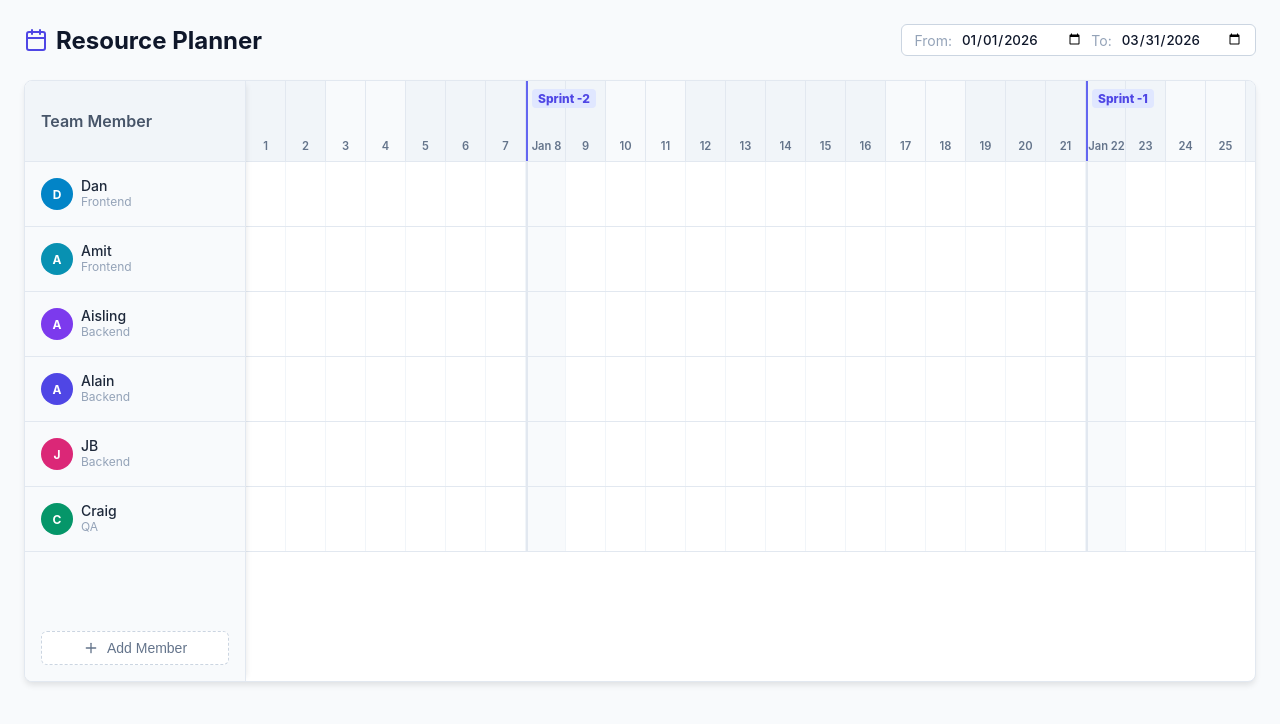
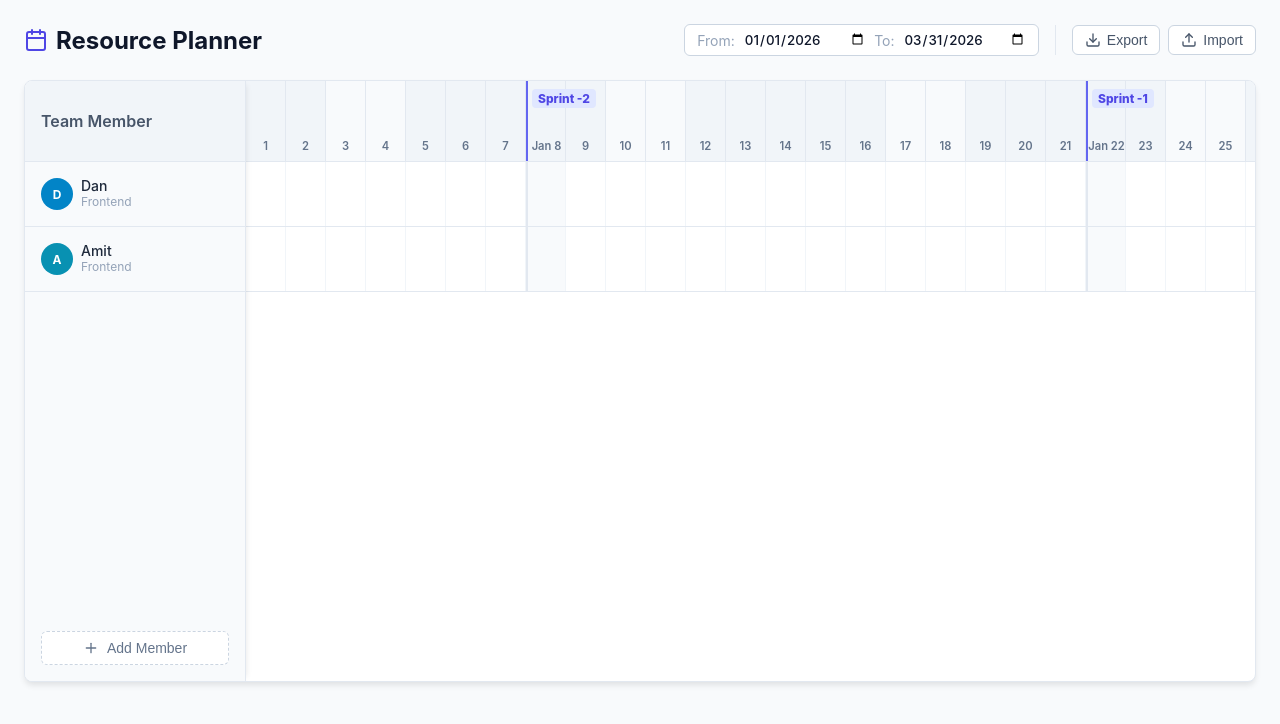
Before and after one commit to pannamatena/resourcePlanner, a React (Create React App) app in the folder client/: page / in a window 1280 px wide. Shown: the top 724 px of the page. Built offline with nearby package versions, Linux system fonts and the light colour scheme.

Commit message:
add import/export functionality

```diff
--- a/client/src/App.js
+++ b/client/src/App.js
@@ -1,52 +1,33 @@
 /** @jsxImportSource @emotion/react */
 import React, { useState, useMemo, useEffect, useRef } from 'react';
-import { Link as LinkIcon, X, Calendar, ExternalLink, Plus, Trash2, Pencil } from 'lucide-react';
+import { Link as LinkIcon, X, Calendar, ExternalLink, Plus, Trash2, Pencil, Download, Upload } from 'lucide-react';
 import * as S from './Style';
 
 // --- HELPERS ---
+const toISODate = (date) => date.toISOString().split('T')[0];
+const formatDate = (date) => date.toLocaleDateString('en-US', { month: 'short', day: 'numeric' });
 
-// Format YYYY-MM-DD
-const toISODate = (date) => date.toISOString().split('T')[0];
-
-const formatDate = (date) => {
-  return date.toLocaleDateString('en-US', { month: 'short', day: 'numeric' });
-};
-
-// Calculate Quarter based on Today
 const getCurrentQuarter = () => {
   const now = new Date();
   const year = now.getFullYear();
-  const month = now.getMonth(); // 0-11
-
+  const month = now.getMonth();
   let startMonth, endMonth, endDay;
-
-  if (month <= 2) { // Q1: Jan - Mar
-    startMonth = 0; endMonth = 2; endDay = 31;
-  } else if (month <= 5) { // Q2: Apr - Jun
-    startMonth = 3; endMonth = 5; endDay = 30;
-  } else if (month <= 8) { // Q3: Jul - Sep
-    startMonth = 6; endMonth = 8; endDay = 30;
-  } else { // Q4: Oct - Dec
-    startMonth = 9; endMonth = 11; endDay = 31;
-  }
-
+  if (month <= 2) { startMonth = 0; endMonth = 2; endDay = 31; }
+  else if (month <= 5) { startMonth = 3; endMonth = 5; endDay = 30; }
+  else if (month <= 8) { startMonth = 6; endMonth = 8; endDay = 30; }
+  else { startMonth = 9; endMonth = 11; endDay = 31; }
   const start = new Date(year, startMonth, 1);
   const end = new Date(year, endMonth, endDay);
-
   return { start: toISODate(start), end: toISODate(end) };
 };
 
-// Generate array of dates for the view
 const generateDateRange = (startStr, endStr) => {
   const dates = [];
   const start = new Date(startStr);
   const end = new Date(endStr);
-
-  // Safety: Prevent huge loops
   const diffTime = Math.abs(end - start);
   const diffDays = Math.ceil(diffTime / (1000 * 60 * 60 * 24));
-  if (diffDays > 365 * 2) return { dates: [], totalDays: 0 }; // Limit to 2 years
-
+  if (diffDays > 365 * 2) return { dates: [], totalDays: 0 };
   const current = new Date(start);
   while (current <= end) {
     dates.push(new Date(current));
@@ -55,44 +36,31 @@ const generateDateRange = (startStr, endStr) => {
   return { dates, totalDays: dates.length };
 };
 
-// ANCHOR DATE: Used for Sprint calculations and Task Storage
-// (Tasks are stored as "Days since Feb 5, 2026")
 const ANCHOR_DATE = new Date('2026-02-05T00:00:00');
 
-// Helper: Convert View Index -> Absolute Storage Index (vs Anchor)
 const getStorageIndexFromViewIndex = (viewStartDate, viewIndex) => {
   const viewDate = new Date(viewStartDate);
   viewDate.setDate(viewDate.getDate() + viewIndex);
-
   const diffTime = viewDate.getTime() - ANCHOR_DATE.getTime();
   return Math.ceil(diffTime / (1000 * 60 * 60 * 24));
 };
 
-// Helper: Convert Storage Index -> View Index (for displaying bars)
 const getViewIndexFromStorageIndex = (viewStartDate, storageIdx) => {
-  // Calculate Date of task start
   const taskDate = new Date(ANCHOR_DATE);
   taskDate.setDate(taskDate.getDate() + storageIdx);
-
-  // Calculate difference from View Start
   const viewStart = new Date(viewStartDate);
-
-  // Reset hours
   taskDate.setHours(0,0,0,0);
   viewStart.setHours(0,0,0,0);
-
   const diffTime = taskDate.getTime() - viewStart.getTime();
   return Math.ceil(diffTime / (1000 * 60 * 60 * 24));
 };
 
-// Helper: Convert Storage Index -> YYYY-MM-DD
 const getDateStringFromStorageIndex = (idx) => {
   const d = new Date(ANCHOR_DATE);
   d.setDate(d.getDate() + idx);
   return toISODate(d);
 };
 
-// Helper: Convert YYYY-MM-DD -> Storage Index
 const getStorageIndexFromDateString = (dateStr) => {
   const d = new Date(dateStr);
   d.setHours(0,0,0,0);
@@ -102,8 +70,6 @@ const getStorageIndexFromDateString = (dateStr) => {
   return Math.ceil(diff / (1000 * 60 * 60 * 24));
 };
 
-
-// --- INITIAL DATA ---
 const COLOR_THEMES = [
   { name: 'Blue',    main: '#0284c7', bg: '#e0f2fe' },
   { name: 'Cyan',    main: '#0891b2', bg: '#cffafe' },
@@ -118,27 +84,15 @@ const COLOR_THEMES = [
 const INITIAL_TEAM = [
   { id: 1, name: 'Dan', role: 'Frontend', color: COLOR_THEMES[0] },
   { id: 2, name: 'Amit', role: 'Frontend', color: COLOR_THEMES[1] },
-  { id: 3, name: 'Aisling', role: 'Backend', color: COLOR_THEMES[2] },
-  { id: 4, name: 'Alain', role: 'Backend', color: COLOR_THEMES[3] },
-  { id: 5, name: 'JB', role: 'Backend', color: COLOR_THEMES[4] },
-  { id: 6, name: 'Craig', role: 'QA',      color: COLOR_THEMES[5] },
 ];
-
 const INITIAL_TASKS = [
   { id: 101, resourceId: 1, title: 'Auth Service', startIdx: 0, duration: 10, url: '' },
 ];
 
 const App = () => {
-  // --- VIEW STATE (Not Saved) ---
   const [viewRange, setViewRange] = useState(getCurrentQuarter());
+  const { dates, totalDays } = useMemo(() => generateDateRange(viewRange.start, viewRange.end), [viewRange]);
 
-  // Memoize generated dates so we don't recalc on every render
-  const { dates, totalDays } = useMemo(() =>
-      generateDateRange(viewRange.start, viewRange.end),
-    [viewRange]
-  );
-
-  // --- PERSISTED STATE ---
   const [team, setTeam] = useState(() => {
     const saved = localStorage.getItem('planner_team');
     return saved ? JSON.parse(saved) : INITIAL_TEAM;
@@ -152,16 +106,56 @@ const App = () => {
   useEffect(() => { localStorage.setItem('planner_team', JSON.stringify(team)); }, [team]);
   useEffect(() => { localStorage.setItem('planner_tasks', JSON.stringify(tasks)); }, [tasks]);
 
-  // --- UI STATES ---
   const [isModalOpen, setIsModalOpen] = useState(false);
   const [isMemberModalOpen, setIsMemberModalOpen] = useState(false);
   const [editingTask, setEditingTask] = useState(null);
   const [memberForm, setMemberForm] = useState({ id: null, name: '', role: '', colorIdx: 0 });
-
   const [resizingTask, setResizingTask] = useState(null);
   const isResizingRef = useRef(false);
+  const fileInputRef = useRef(null);
 
-  // --- HELPERS ---
+  // --- IMPORT / EXPORT LOGIC ---
+
+  const handleExport = () => {
+    const dataStr = JSON.stringify({ team, tasks, version: 1 }, null, 2);
+    const blob = new Blob([dataStr], { type: "application/json" });
+    const url = URL.createObjectURL(blob);
+    const link = document.createElement('a');
+    link.href = url;
+    link.download = `planner-backup-${toISODate(new Date())}.json`;
+    link.click();
+    URL.revokeObjectURL(url);
+  };
+
+  const triggerImport = () => {
+    if (fileInputRef.current) fileInputRef.current.click();
+  };
+
+  const handleImportFile = (event) => {
+    const file = event.target.files[0];
+    if (!file) return;
+
+    const reader = new FileReader();
+    reader.onload = (e) => {
+      try {
+        const json = JSON.parse(e.target.result);
+        if (json.team && Array.isArray(json.team) && json.tasks && Array.isArray(json.tasks)) {
+          if(window.confirm("This will overwrite your current data. Continue?")) {
+            setTeam(json.team);
+            setTasks(json.tasks);
+          }
+        } else {
+          alert("Invalid file format. Missing team or tasks data.");
+        }
+      } catch (err) {
+        alert("Failed to parse JSON file.");
+      }
+    };
+    reader.readAsText(file);
+    event.target.value = null; // Reset input so same file can be selected again
+  };
+
+  // --- HELPERS & HANDLERS ---
   const getSprintInfo = (date) => {
     const diffTime = date.getTime() - ANCHOR_DATE.getTime();
     const diffDays = Math.ceil(diffTime / (1000 * 60 * 60 * 24));
@@ -169,13 +163,11 @@ const App = () => {
     let label = null;
     if (isSprintStart) {
       const sprintNum = Math.floor(diffDays / 14) + 1;
-      // Handle negative sprint numbers (before anchor)
       label = diffDays < 0 ? `Sprint ${Math.floor(diffDays/14)}` : `Sprint ${sprintNum}`;
     }
     return { isSprintStart, label };
   };
 
-  // --- MEMBER LOGIC ---
   const openMemberModal = (member = null) => {
     if (member) {
       const colorIdx = COLOR_THEMES.findIndex(c => c.main === member.color.main);
@@ -204,17 +196,11 @@ const App = () => {
     }
   };
 
-  // --- TASK LOGIC ---
-
   const handleAddTask = (resourceId, viewIndex) => {
     if (isResizingRef.current) return;
-
-    // Calculate storage index based on where they clicked in the current view
     const storageIdx = getStorageIndexFromViewIndex(viewRange.start, viewIndex);
-
     const startStr = getDateStringFromStorageIndex(storageIdx);
     const endStr = getDateStringFromStorageIndex(storageIdx + 5);
-
     setEditingTask({ id: Date.now(), resourceId, title: 'New Task', startStr, endStr, url: '' });
     setIsModalOpen(true);
   };
@@ -232,7 +218,6 @@ const App = () => {
     const newEndIdx = getStorageIndexFromDateString(editingTask.endStr);
     const newDuration = newEndIdx - newStartIdx;
     if (newDuration <= 0) return alert("End date must be after start date");
-
     const taskToSave = { ...editingTask, startIdx: newStartIdx, duration: newDuration };
     setTasks(prev => {
       const exists = prev.find(t => t.id === taskToSave.id);
@@ -246,13 +231,10 @@ const App = () => {
     setIsModalOpen(false);
   };
 
-  // --- DRAG & RESIZE ---
-
   const onDragStart = (e, task, viewIndex) => {
     if (isResizingRef.current) { e.preventDefault(); return; }
     e.dataTransfer.setData('taskId', task.id);
     const rect = e.target.getBoundingClientRect();
-    // Offset relative to the bar's start
     const clickOffset = Math.floor((e.clientX - rect.left) / S.DAY_WIDTH);
     e.dataTransfer.setData('clickOffset', clickOffset);
   };
@@ -261,24 +243,14 @@ const App = () => {
     e.preventDefault();
     const taskId = parseInt(e.dataTransfer.getData('taskId'));
     if (!taskId) return;
-
     const clickOffset = parseInt(e.dataTransfer.getData('clickOffset'));
     const rowRect = e.currentTarget.getBoundingClientRect();
     const dropPixelX = e.clientX - rowRect.left;
-
-    // Index in current view
     const dropViewIndex = Math.floor(dropPixelX / S.DAY_WIDTH);
-
-    // Calculate new start View Index
     const newStartViewIndex = dropViewIndex - clickOffset;
-
-    // Convert View Index to Storage Index
     const newStorageIdx = getStorageIndexFromViewIndex(viewRange.start, newStartViewIndex);
-
     setTasks(prev => prev.map(t => t.id === taskId ? { ...t, resourceId: memberId, startIdx: newStorageIdx } : t));
   };
-
-  // RESIZE
   const handleResizeStart = (e, task) => {
     e.stopPropagation(); e.preventDefault();
     isResizingRef.current = true;
@@ -309,33 +281,38 @@ const App = () => {
     };
   }, [resizingTask]);
 
-
   return (
     <S.Container>
       <S.Header>
         <S.Title><Calendar size={24} /> Resource Planner</S.Title>
 
-        {/* NEW: Date Range Picker */}
         <S.HeaderControls>
           <S.DateRangePicker>
             <span>From:</span>
+            <input type="date" value={viewRange.start} onChange={(e) => setViewRange({...viewRange, start: e.target.value})} />
+            <span>To:</span>
+            <input type="date" value={viewRange.end} onChange={(e) => setViewRange({...viewRange, end: e.target.value})} />
+          </S.DateRangePicker>
+
+          <S.ButtonGroup>
+            <S.HeaderBtn onClick={handleExport}>
+              <Download size={16} /> Export
+            </S.HeaderBtn>
+            <S.HeaderBtn onClick={triggerImport}>
+              <Upload size={16} /> Import
+            </S.HeaderBtn>
             <input
-              type="date"
-              value={viewRange.start}
-              onChange={(e) => setViewRange({...viewRange, start: e.target.value})}
+              type="file"
+              ref={fileInputRef}
+              style={{ display: 'none' }}
+              accept=".json"
+              onChange={handleImportFile}
             />
-            <span>To:</span>
-            <input
-              type="date"
-              value={viewRange.end}
-              onChange={(e) => setViewRange({...viewRange, end: e.target.value})}
-            />
-          </S.DateRangePicker>
+          </S.ButtonGroup>
         </S.HeaderControls>
       </S.Header>
 
       <S.PlannerLayout>
-        {/* SIDEBAR */}
         <S.Sidebar>
           <S.SidebarRow isHeader>Team Member</S.SidebarRow>
           <div style={{ flex: 1, overflowY: 'auto' }}>
@@ -358,7 +335,6 @@ const App = () => {
           <S.AddMemberBtn onClick={() => openMemberModal(null)}><Plus size={16} /> Add Member</S.AddMemberBtn>
         </S.Sidebar>
 
-        {/* TIMELINE VIEW */}
         <S.TimelineScrollArea>
           <S.TimelineContent totalDays={totalDays}>
             <S.TimelineHeader totalDays={totalDays}>
@@ -372,34 +348,17 @@ const App = () => {
                 );
               })}
             </S.TimelineHeader>
-
             {team.map(member => (
               <S.TimelineRow key={member.id} totalDays={totalDays} onDragOver={onDragOver} onDrop={(e) => onDropRow(e, member.id)}>
                 {dates.map((date, index) => {
                   const { isSprintStart } = getSprintInfo(date);
+                  return <S.GridCell key={index} isSprintStart={isSprintStart} onClick={() => handleAddTask(member.id, index)} />;
+                })}
+                {tasks.filter(t => t.resourceId === member.id).map(task => {
+                  const viewStartIndex = getViewIndexFromStorageIndex(viewRange.start, task.startIdx);
+                  if (viewStartIndex + task.duration < 0 || viewStartIndex > totalDays) return null;
                   return (
-                    <S.GridCell key={index} isSprintStart={isSprintStart} onClick={() => handleAddTask(member.id, index)} />
-                  );
-                })}
-
-                {/* RENDER TASKS */}
-                {tasks.filter(t => t.resourceId === member.id).map(task => {
-                  // Translate Storage Index to View Index
-                  const viewStartIndex = getViewIndexFromStorageIndex(viewRange.start, task.startIdx);
-
-                  // Hide tasks that are completely out of view to prevent rendering glitches
-                  if (viewStartIndex + task.duration < 0 || viewStartIndex > totalDays) return null;
-
-                  return (
-                    <S.TaskBar
-                      key={task.id}
-                      startIndex={viewStartIndex}
-                      duration={task.duration}
-                      color={member.color}
-                      onClick={(e) => { e.stopPropagation(); handleEditTask(task); }}
-                      draggable
-                      onDragStart={(e) => onDragStart(e, task, viewStartIndex)}
-                    >
+                    <S.TaskBar key={task.id} startIndex={viewStartIndex} duration={task.duration} color={member.color} onClick={(e) => { e.stopPropagation(); handleEditTask(task); }} draggable onDragStart={(e) => onDragStart(e, task, viewStartIndex)}>
                       <div style={{ flex: 1, overflow: 'hidden', textOverflow: 'ellipsis' }}>{task.title}</div>
                       {task.url && <LinkIcon size={12} style={{ marginLeft: 4, opacity: 0.5 }} />}
                       <S.ResizeHandle onMouseDown={(e) => handleResizeStart(e, task)} />
@@ -416,19 +375,11 @@ const App = () => {
       {isMemberModalOpen && (
         <S.ModalOverlay onClick={() => setIsMemberModalOpen(false)}>
           <S.ModalContent onClick={e => e.stopPropagation()}>
-            <S.ModalHeader>
-              <h3>{memberForm.id ? 'Edit Member' : 'Add Team Member'}</h3>
-              <button onClick={() => setIsMemberModalOpen(false)}><X size={20} /></button>
-            </S.ModalHeader>
+            <S.ModalHeader><h3>{memberForm.id ? 'Edit Member' : 'Add Team Member'}</h3><button onClick={() => setIsMemberModalOpen(false)}><X size={20} /></button></S.ModalHeader>
             <div style={{ display: 'flex', flexDirection: 'column', gap: '16px' }}>
               <S.InputGroup><label>Name</label><input type="text" value={memberForm.name} onChange={(e) => setMemberForm({...memberForm, name: e.target.value})} /></S.InputGroup>
               <S.InputGroup><label>Role</label><input type="text" value={memberForm.role} onChange={(e) => setMemberForm({...memberForm, role: e.target.value})} /></S.InputGroup>
-              <S.InputGroup>
-                <label>Color Theme</label>
-                <S.ColorSwatchContainer>
-                  {COLOR_THEMES.map((theme, idx) => (<S.ColorSwatch key={idx} color={theme.main} isSelected={memberForm.colorIdx === idx} onClick={() => setMemberForm({...memberForm, colorIdx: idx})} />))}
-                </S.ColorSwatchContainer>
-              </S.InputGroup>
+              <S.InputGroup><label>Color Theme</label><S.ColorSwatchContainer>{COLOR_THEMES.map((theme, idx) => (<S.ColorSwatch key={idx} color={theme.main} isSelected={memberForm.colorIdx === idx} onClick={() => setMemberForm({...memberForm, colorIdx: idx})} />))}</S.ColorSwatchContainer></S.InputGroup>
               <S.ButtonRow><div /><S.Button variant="primary" onClick={handleSaveMember}>{memberForm.id ? 'Save Changes' : 'Add Member'}</S.Button></S.ButtonRow>
             </div>
           </S.ModalContent>
@@ -445,10 +396,7 @@ const App = () => {
                 <S.InputGroup><label>Start Date</label><input type="date" value={editingTask.startStr} onChange={(e) => setEditingTask({...editingTask, startStr: e.target.value})} /></S.InputGroup>
                 <S.InputGroup><label>End Date</label><input type="date" value={editingTask.endStr} onChange={(e) => setEditingTask({...editingTask, endStr: e.target.value})} /></S.InputGroup>
               </div>
-              <S.InputGroup>
-                <label>Jira/Doc URL</label>
-                <div style={{ display: 'flex' }}><span style={{ background: '#f1f5f9', border: '1px solid #e2e8f0', borderRight: 0, borderRadius: '4px 0 0 4px', padding: '8px', display: 'flex', alignItems: 'center' }}><LinkIcon size={16} color="#64748b"/></span><input type="text" value={editingTask.url} onChange={(e) => setEditingTask({...editingTask, url: e.target.value})} style={{ borderRadius: '0 4px 4px 0', width: '100%' }} /></div>
-              </S.InputGroup>
+              <S.InputGroup><label>Jira/Doc URL</label><div style={{ display: 'flex' }}><span style={{ background: '#f1f5f9', border: '1px solid #e2e8f0', borderRight: 0, borderRadius: '4px 0 0 4px', padding: '8px', display: 'flex', alignItems: 'center' }}><LinkIcon size={16} color="#64748b"/></span><input type="text" value={editingTask.url} onChange={(e) => setEditingTask({...editingTask, url: e.target.value})} style={{ borderRadius: '0 4px 4px 0', width: '100%' }} /></div></S.InputGroup>
               {editingTask.url && <div style={{ marginTop: '-12px', marginBottom: '8px', textAlign: 'right' }}><a href={editingTask.url} target="_blank" rel="noopener noreferrer" style={{ fontSize: '0.85rem', color: '#4f46e5', textDecoration: 'none', fontWeight: 500, display: 'inline-flex', alignItems: 'center', gap: '4px', padding: '4px 8px', backgroundColor: '#eef2ff', borderRadius: '4px' }}>Open Link <ExternalLink size={12} /></a></div>}
               <S.ButtonRow><S.Button variant="danger" onClick={deleteTask}>Delete</S.Button><S.Button variant="primary" onClick={saveTask}>Save Changes</S.Button></S.ButtonRow>
             </div>
--- a/client/src/Style.js
+++ b/client/src/Style.js
@@ -1,8 +1,6 @@
 import styled from '@emotion/styled';
 
-// --- Constants ---
 export const DAY_WIDTH = 40;
-// Note: TOTAL_DAYS is removed because it is now dynamic
 
 export const Container = styled.div`
   padding: 24px;
@@ -21,8 +19,36 @@ export const Header = styled.div`
 
 export const HeaderControls = styled.div`
   display: flex;
-  gap: 12px;
+  gap: 16px;
   align-items: center;
+`;
+
+export const ButtonGroup = styled.div`
+  display: flex;
+  gap: 8px;
+  padding-left: 16px;
+  border-left: 1px solid #e2e8f0;
+`;
+
+export const HeaderBtn = styled.button`
+  display: flex;
+  align-items: center;
+  gap: 6px;
+  padding: 6px 12px;
+  background: white;
+  border: 1px solid #cbd5e1;
+  border-radius: 6px;
+  color: #475569;
+  font-size: 0.875rem;
+  font-weight: 500;
+  cursor: pointer;
+  transition: all 0.2s;
+
+  &:hover {
+    border-color: #4f46e5;
+    color: #4f46e5;
+    background-color: #eef2ff;
+  }
 `;
 
 export const DateRangePicker = styled.div`
@@ -61,12 +87,6 @@ export const Title = styled.h1`
   svg {
     color: #4f46e5;
   }
-`;
-
-export const Subtitle = styled.p`
-  color: #64748b;
-  font-size: 0.875rem;
-  margin: 4px 0 0 0;
 `;
 
 export const PlannerLayout = styled.div`
@@ -165,12 +185,10 @@ export const TimelineScrollArea = styled.div`
   position: relative;
 `;
 
-// UPDATED: Dynamic width based on totalDays prop
 export const TimelineContent = styled.div`
   width: ${props => props.totalDays * DAY_WIDTH}px;
 `;
 
-// UPDATED: Dynamic grid columns based on totalDays prop
 export const TimelineHeader = styled.div`
   display: grid;
   grid-template-columns: repeat(${props => props.totalDays}, ${DAY_WIDTH}px);
@@ -213,7 +231,6 @@ export const DayHeaderCell = styled.div`
   }
 `;
 
-// UPDATED: Dynamic grid columns
 export const TimelineRow = styled.div`
   position: relative;
   height: 64px;
@@ -248,11 +265,8 @@ export const TaskBar = styled.div`
   font-weight: 500;
   white-space: nowrap;
 
-  /* POSITIONING LOGIC */
   left: calc(${props => props.startIndex * DAY_WIDTH}px + 2px);
   width: calc(${props => props.duration * DAY_WIDTH}px - 4px);
-
-  /* VISIBILITY LOGIC (Hidden if out of range) */
   display: ${props => props.isHidden ? 'none' : 'flex'};
 
   background-color: ${props => props.color ? props.color.bg : '#e0e7ff'};
@@ -278,7 +292,6 @@ export const ResizeHandle = styled.div`
   &::after { content: ''; height: 12px; width: 2px; border-left: 2px dotted rgba(0,0,0,0.2); }
 `;
 
-// ... Modals and other components remain unchanged ...
 export const ModalOverlay = styled.div`
   position: fixed; inset: 0; background-color: rgba(0, 0, 0, 0.5);
   display: flex; align-items: center; justify-content: center; z-index: 50;
```
